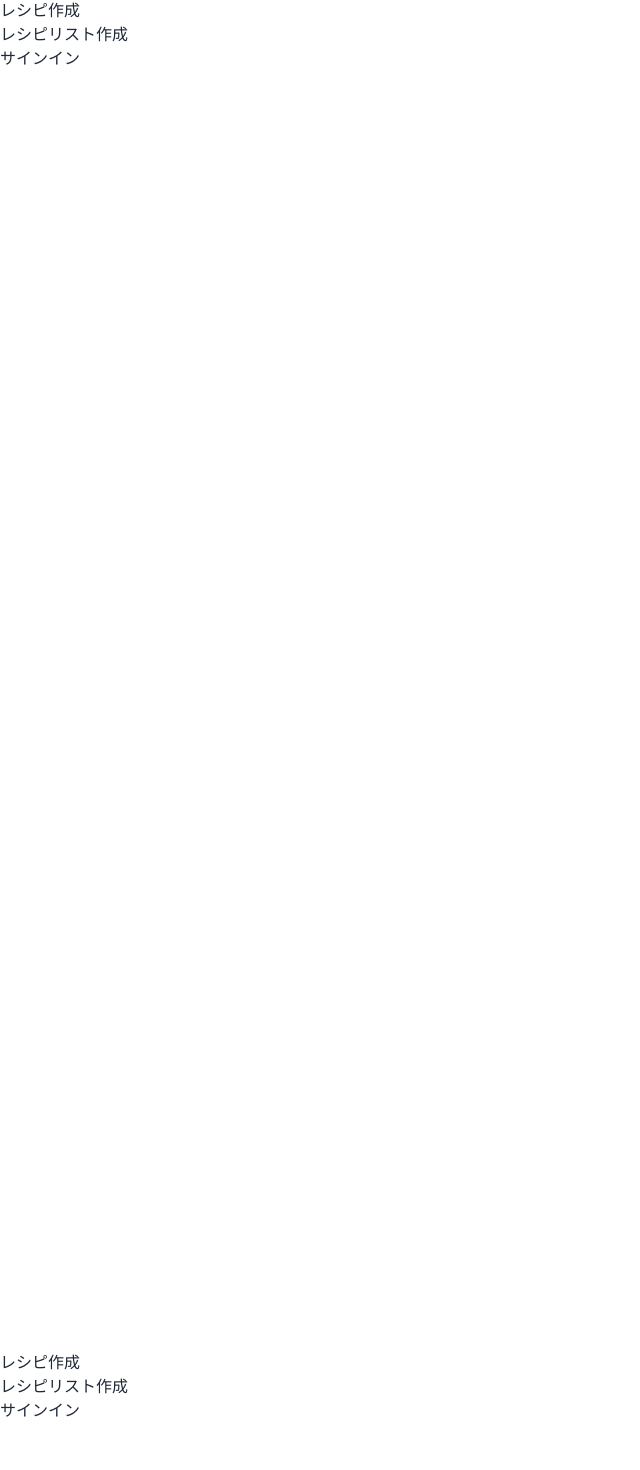
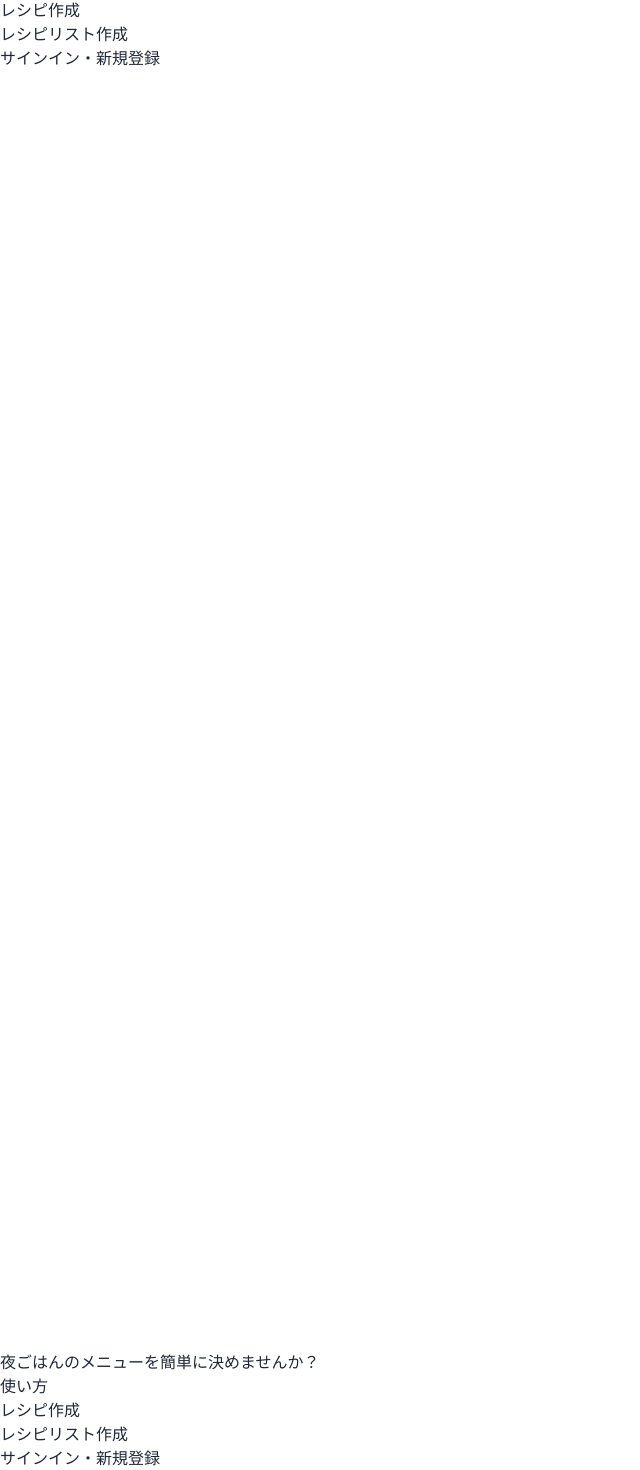
Before and after one commit to m-Murakami1313/recipe-list, a Next.js app: page / in a window 1280 px wide. Shown: the part 50-1520 px from the top of the page, without its empty margins (0-640 px from the left). Before the commit the page ends 1472 px from the top, so only its background shows below. Built offline with nearby package versions, Linux system fonts and the light colour scheme; no server answers.

Commit message:
ホーム画面の作成

```diff
--- a/src/components/Layout.tsx
+++ b/src/components/Layout.tsx
@@ -38,7 +38,7 @@ export const Layout: React.FC<Title> = ({ children, title }) => {
                       ))}
                       {!session ? (
                         <button className='btn btn-ghost font-normal' onClick={() => signIn()}>
-                          サインイン
+                          サインイン・新規登録
                         </button>
                       ) : (
                         <button className='btn btn-ghost font-normal' onClick={() => signOut()}>
@@ -85,7 +85,7 @@ export const Layout: React.FC<Title> = ({ children, title }) => {
                     className='btn btn-ghost flex items-center rounded-lg p-2 text-base font-normal text-gray-900 hover:bg-gray-100  '
                     onClick={() => signIn()}
                   >
-                    サインイン
+                    サインイン・新規登録
                   </li>
                 ) : (
                   <li
--- a/src/pages/index.tsx
+++ b/src/pages/index.tsx
@@ -1,14 +1,14 @@
 import type { NextPage } from 'next'
-import Head from 'next/head'
-import Image from 'next/image'
 import { Layout } from '@/components/Layout'
 
 const Home: NextPage = () => {
   return (
     <div>
-      <Layout title="Home">
-
-
+      <Layout title='Home'>
+        <div className='mt-20 text-center'>
+          <h1 className='py-16 text-3xl lg:text-4xl'>夜ごはんのメニューを簡単に決めませんか？</h1>
+          <h2 className='py-16 text-2xl lg:text-3xl'>使い方</h2>
+        </div>
       </Layout>
     </div>
   )
```
Also changed, not shown: src/components/UI/organism/Navigation.tsx (deleted, +0 -7 lines), src/components/UI/template/Header.tsx (deleted, +0 -18 lines).
